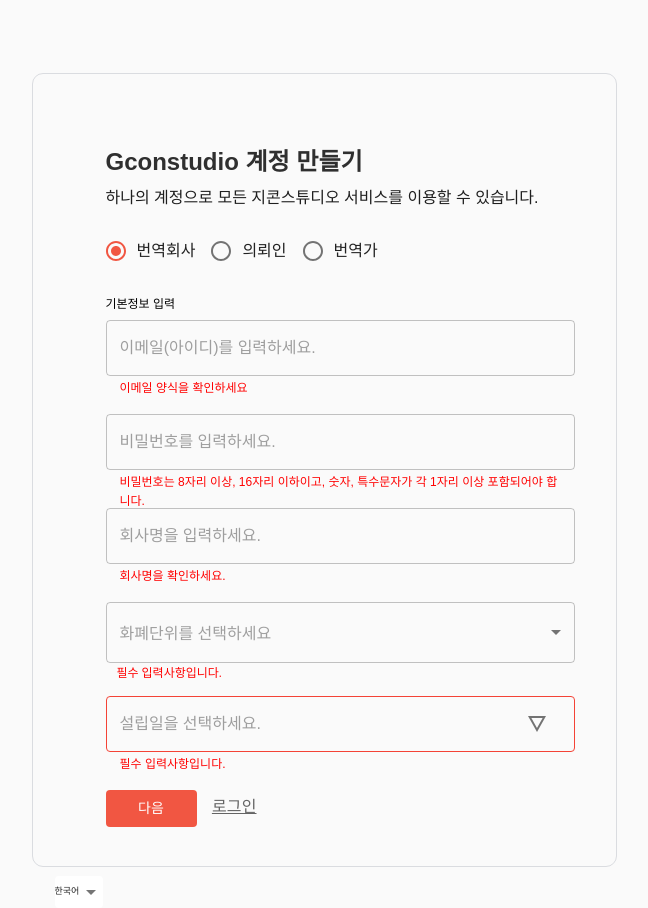
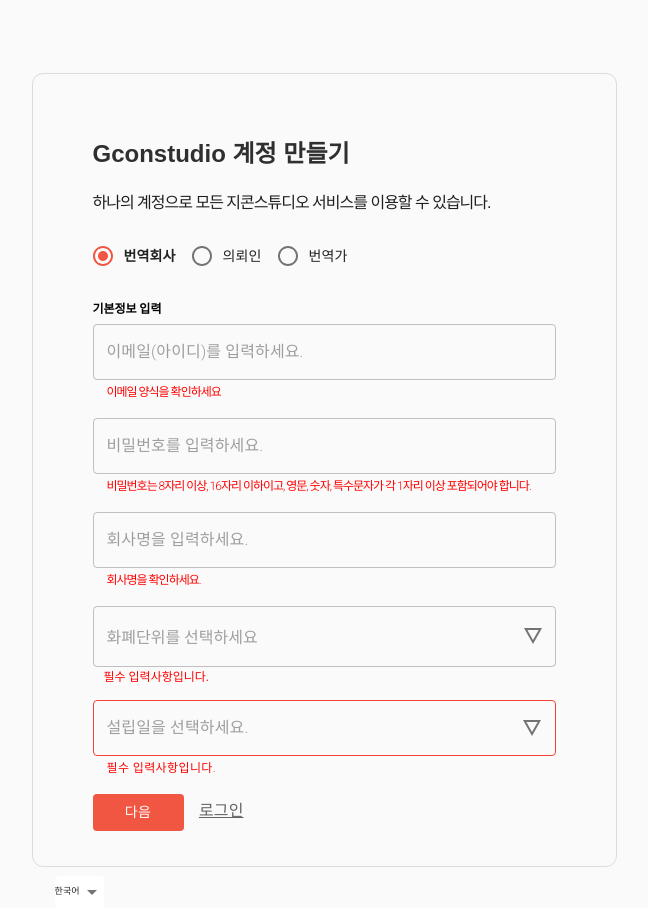
Before and after one commit to kwonh11/input-test, a React (Create React App) app: page / in a window 1280 px wide. Shown: the whole page, without its empty margins (316-964 px from the left). Built offline with nearby package versions, Linux system fonts and the light colour scheme.

Commit message:
Feat: 아이콘 변경, 일부 폰트 적용, Validator누락부분 수정:

```diff
--- a/public/index.html
+++ b/public/index.html
@@ -9,6 +9,8 @@
       name="description"
       content="Web site created using create-react-app"
     />
+    <link rel="preconnect" href="https://fonts.gstatic.com">
+    <link href="https://fonts.googleapis.com/css2?family=Roboto:ital,wght@0,300;1,100;1,300&display=swap" rel="stylesheet">
     <link href="https://fonts.googleapis.com/css2?family=Noto+Sans+KR&display=swap" rel="stylesheet">
     <title>twigfarm 권준혁</title>
   </head>
--- a/src/App.js
+++ b/src/App.js
@@ -2,20 +2,23 @@
 import FormContainer from './common/Container';
 import JoinForm from './components/JoinForm';
 import CssBaseline from '@material-ui/core/CssBaseline'
-import {MuiThemeProvider, createMuiTheme} from '@material-ui/core/styles';
+import {createGlobalStyle} from 'styled-components';
+
+
+const FontInitializer = createGlobalStyle`
+  @import url('https://fonts.googleapis.com/css2?family=Roboto:ital,wght@0,300;1,100;1,300&display=swap');
+  font-family: 'Roboto','Noto Sans KR', 'sans-serif';
+`;
+
 function App() {
-  const theme = createMuiTheme({
-    typography: {
-      fontFamily: `"Arial", "NotoSansCJKkr"`
-    }
-  })
     return (
-      <MuiThemeProvider theme={theme}>
+      <React.Fragment>
+        <FontInitializer />
         <CssBaseline />
         <FormContainer>
             <JoinForm />
         </FormContainer>
-      </MuiThemeProvider>
+      </React.Fragment>
     )
 };
 export default App;
--- a/src/common/CustomPicker.js
+++ b/src/common/CustomPicker.js
@@ -19,6 +19,9 @@
     height: 76px;
     padding-bottom: 19px;
     margin-bottom: 18px;
+    & .MuiOutlinedInput-adornedEnd {
+        padding-right: 0;
+    }
 `;
 
 const styles = {
@@ -33,7 +36,7 @@
     const content = comboboxContent[type];
     return (
     <InputWrap>
-        <MuiPickersUtilsProvider  utils={DateFnsUtils}>
+        <MuiPickersUtilsProvider utils={DateFnsUtils}>
             <KeyboardDatePicker
             color="secondary"
             inputVariant="outlined"
--- a/src/common/CustomSelector.js
+++ b/src/common/CustomSelector.js
@@ -1,8 +1,8 @@
 import React from 'react';
 import styled from 'styled-components';
-import { FormControl, InputLabel, MenuItem } from '@material-ui/core';
+import { FormControl, MenuItem } from '@material-ui/core';
 import Select from '@material-ui/core/Select';
-
+import DetailsIcon from '@material-ui/icons/Details';
 
 const comboboxContent = {
     currency: {
@@ -17,6 +17,9 @@
     height: 76px;
     padding-bottom: 19px;
     margin-bottom: 18px;
+    & .MuiSelect-iconOutlined {
+      margin-right: 4px;
+    }
 `;
 const Notification = styled.div`
     width: 100%;
@@ -51,12 +54,11 @@
     <InputWrap>
       <StyledFormControl variant="outlined" color="secondary">
         <Select
-          labelId="demo-simple-select-outlined-label"
-          id="demo-simple-select-outlined"
           value={selectorValue}
           displayEmpty
           onChange={handleChangeSelector}
           placeholder={content.placeholder}
+          IconComponent={DetailsIcon}
         >
           <MenuItem value="">
             <StyledEm>{content.placeholder}</StyledEm>
--- a/src/common/CustomTextField.js
+++ b/src/common/CustomTextField.js
@@ -10,20 +10,23 @@
     },
     password: {
         placeholder: "비밀번호를 입력하세요.",
-        notification: "비밀번호는 8자리 이상, 16자리 이하이고, 숫자, 특수문자가 각 1자리 이상 포함되어야 합니다."
+        notification: "비밀번호는 8자리 이상, 16자리 이하이고, 영문, 숫자, 특수문자가 각 1자리 이상 포함되어야 합니다."
     },
     company: {
         placeholder: "회사명을 입력하세요.",
         notification: "회사명을 확인하세요."
     },
-}
-
+};
 
 const InputWrap = styled.div`
     width: 100%;
     height: 76px;
     padding-bottom: 19px;
     margin-bottom: 18px;
+    & .MuiFormHelperText-contained {
+        margin-right: -20px;
+        letter-spacing: -1px;
+    }
 `;
 
 const styles = {
--- a/src/components/JoinForm.js
+++ b/src/components/JoinForm.js
@@ -20,10 +20,12 @@
 
 const Form = styled.form`
     position: relative;
+    margin: 0 0 6px;
     width: 585px;
     height: 794px;
-    margin: 0 0 6px;
-    padding: 68px 41px 34px 73px;
+    display: flex;
+    flex-direction: column;
+    padding: 60px;
     border-radius: 11px;
     border: solid 1px #dadce0;
 `;
@@ -33,6 +35,7 @@
     margin-bottom: 13px;
 `;
 const StyledTitle = styled(Typography)`
+    font-family: Arial;
     font-size: 24px;
     font-weight: bold;
     font-stretch: normal;
@@ -49,21 +52,30 @@
     margin-bottom: 27px;
 `;
 const StyledDescription = styled(Typography)`
+    font-family: Arial;
     font-size: 16px;
     font-weight: normal;
     font-stretch: normal;
     font-style: normal;
     line-height: normal;
-    letter-spacing: normal;
+    letter-spacing: -1px;
     text-align: left;
     color: #1f1f1f;
 `;
 
 const StyledRadioGroup = styled(RadioGroup)`
+    flex-direction: row;
     margin-bottom: 21.5px;
-    flex-direction: row;
+    & .MuiTypography-body1 {
+        font-family: Arial;
+        font-size: 14px;
+    }
+    & .Mui-checked+.MuiFormControlLabel-label {
+        font-weight: bold;
+    }
     & .MuiRadio-colorSecondary.Mui-checked {
         color: #f15642;
+
     }
 `;
 
@@ -73,8 +85,9 @@
     margin-bottom: 8px;
 `;
 const StyledSubtitle = styled(Typography)`
+    font-family: Noto Sans KR;
     font-size: 12px;
-    font-weight: normal;
+    font-weight: bold;
     font-stretch: normal;
     font-style: normal;
     line-height: normal;
@@ -198,7 +211,7 @@
     const preventSubmit = (e) => {
         e.preventDefault();
         if (sendable) console.log(
-            `submit ------
+            `submit succeed
             email: ${emailValue}
             password: ${passwordValue}
             company: ${companyValue}
@@ -270,8 +283,9 @@
                     onChange={handleChangeLanguage}
                     input={<LanguageInput />}
                     >
-                    <MenuItem value="한국어">한국어</MenuItem>
-                    <MenuItem value="영어">영어</MenuItem>
+                    {
+                        languages.map(language => <MenuItem key={language} value={language}>{language}</MenuItem>)
+                    }
                 </Select>
                 </FormControl>
             </LanguageWrap>
--- a/src/customHook/useInputValidator.js
+++ b/src/customHook/useInputValidator.js
@@ -11,13 +11,19 @@
     } = dependencies;
 
     React.useEffect(() => {
-        if (emailValue && emailValue.includes("@")) setEmailValidation(true);
-        if (!emailValue) setEmailValidation(false);
+        if (emailValue && emailValue.includes("@")) {
+            setEmailValidation(true);
+        } else {
+            setEmailValidation(false);
+        }
     }, [emailValue, setEmailValidation]);
     React.useEffect(() => {
-        const reg = /^(?=.*\d)(?=.*[a-z])(?=.*[A-Z])(?=.*[!@#$%^*()\-_=+\\\|\[\]{};:\'",.<>\/?]).{8,16}$/gm;
-        if (reg.test(passwordValue)) setPasswordValidation(true);
-        if(!passwordValue) setPasswordValidation(false);
+        const reg = /^(?=.*[A-Za-z])(?=.*\d)(?=.*[$@$!%*#?&])[A-Za-z\d$@$!%*#?&]{8,16}$/gm;
+        if (reg.test(passwordValue)) {
+            setPasswordValidation(true);
+        } else {
+            setPasswordValidation(false);
+        }
     }, [passwordValue, setPasswordValidation]);
     React.useEffect(() => {
         if (companyValue) setCompanyValidation(true);
@@ -30,5 +36,4 @@
     React.useEffect(() => {
         if (establishedValue) setEstablishedValidation(true);
     }, [establishedValue, setEstablishedValidation]);
-
 };
```
